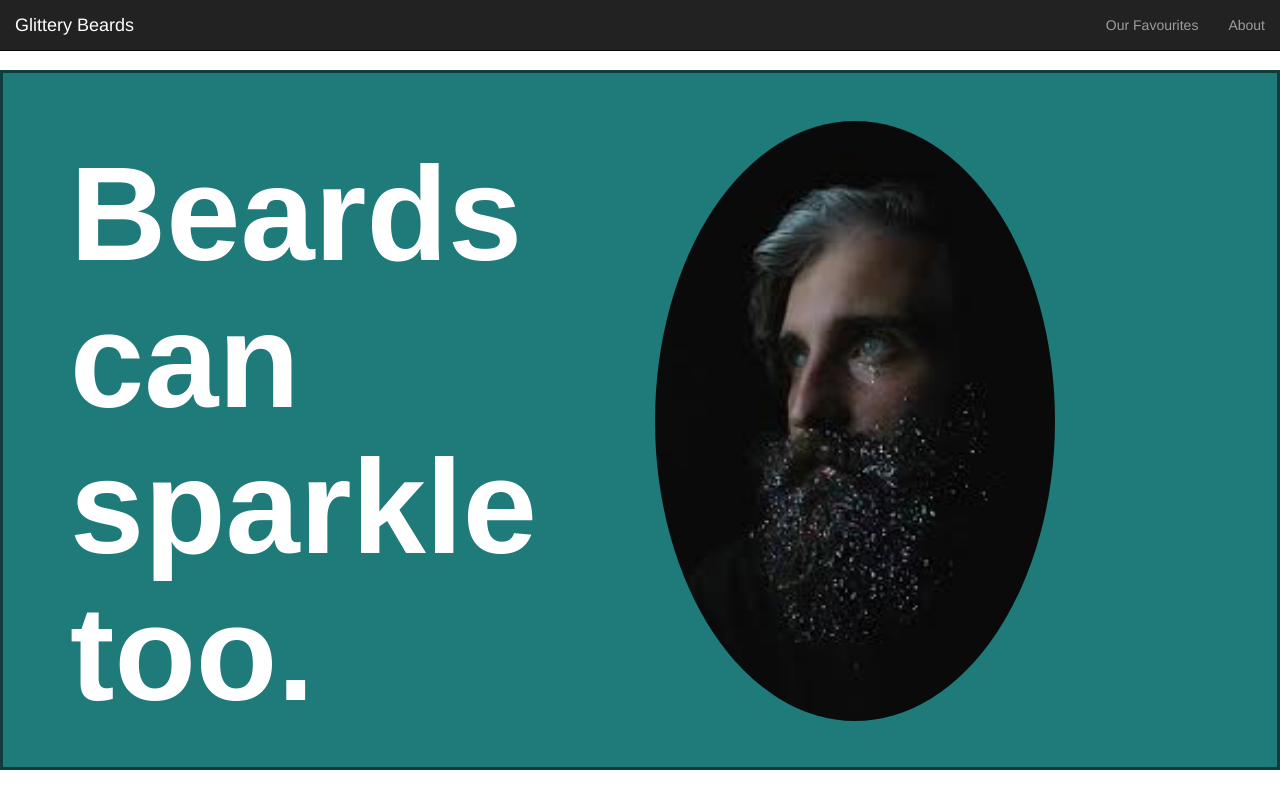
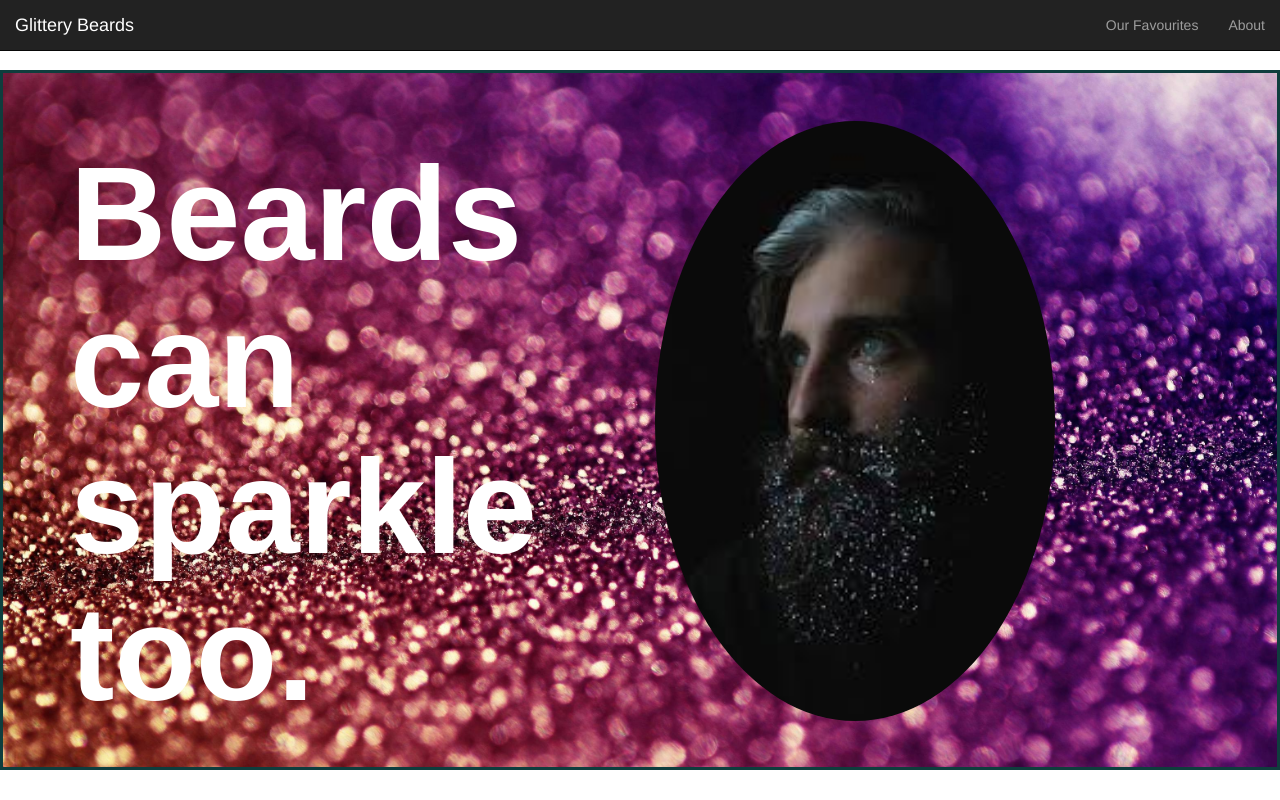
Before and after one commit to aishatayub/aishatayub.github.io, a plain HTML site: page index.html in a window 1280 px wide. Shown: the top 800 px of the page. Drawn offline with Linux system fonts and the light colour scheme.

Commit message:
change background

```diff
--- a/main.css
+++ b/main.css
@@ -19,12 +19,13 @@ border-color: #b62f26;
 	margin-bottom: 1em;
 	font-size:100pt;
 	font-weight: bold;
+
 }
 .jumbotron {
 min-height: 100px;
 max-height: 700px;
 
-background-color: #1f7a7a;
+background-image:url('images/background.jpg');
 background-size: cover;
 background-attachment: fixed ;
 border: 3px Solid #0f3d3d;
```
Also changed, not shown: images/background.jpg (added), 1 other file.
